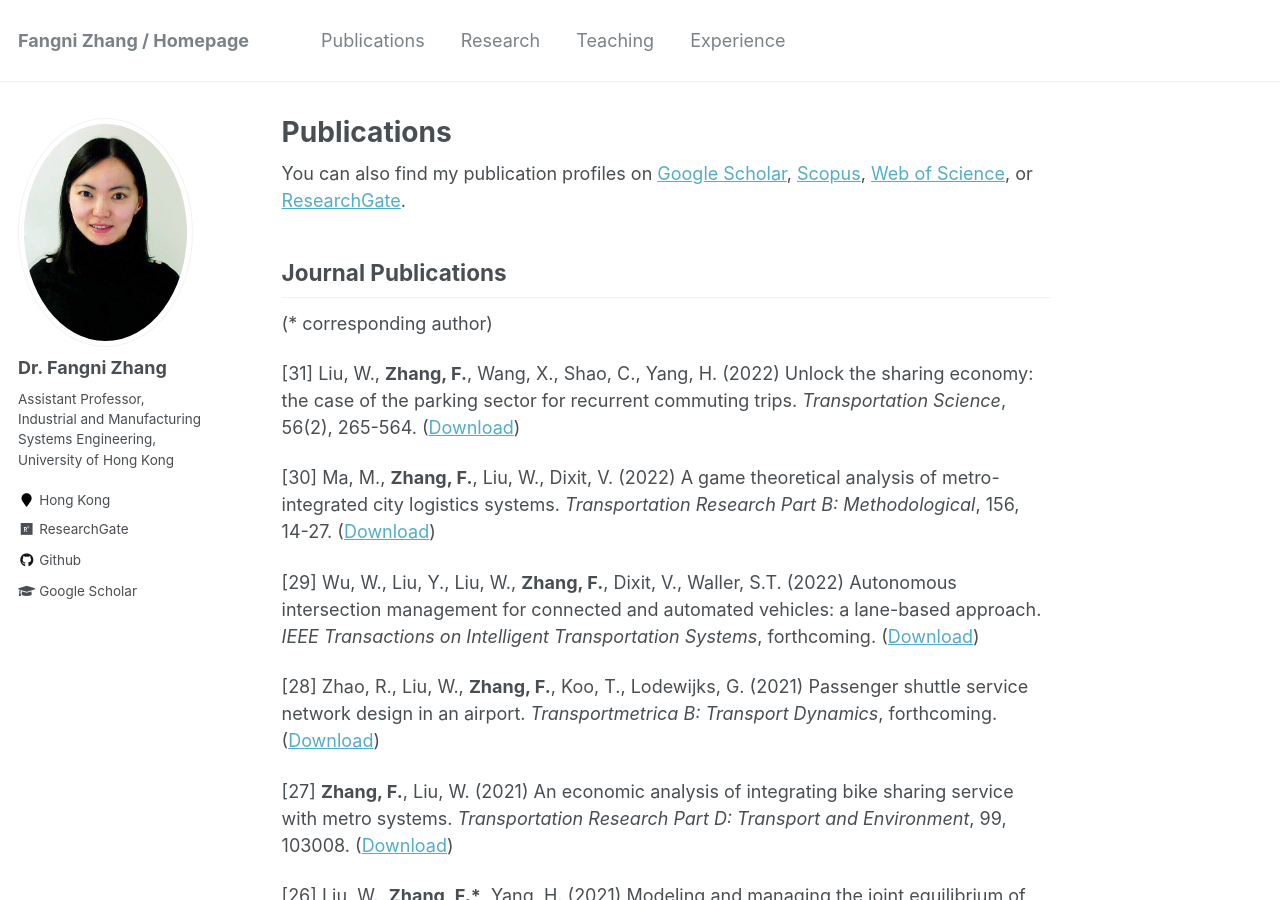
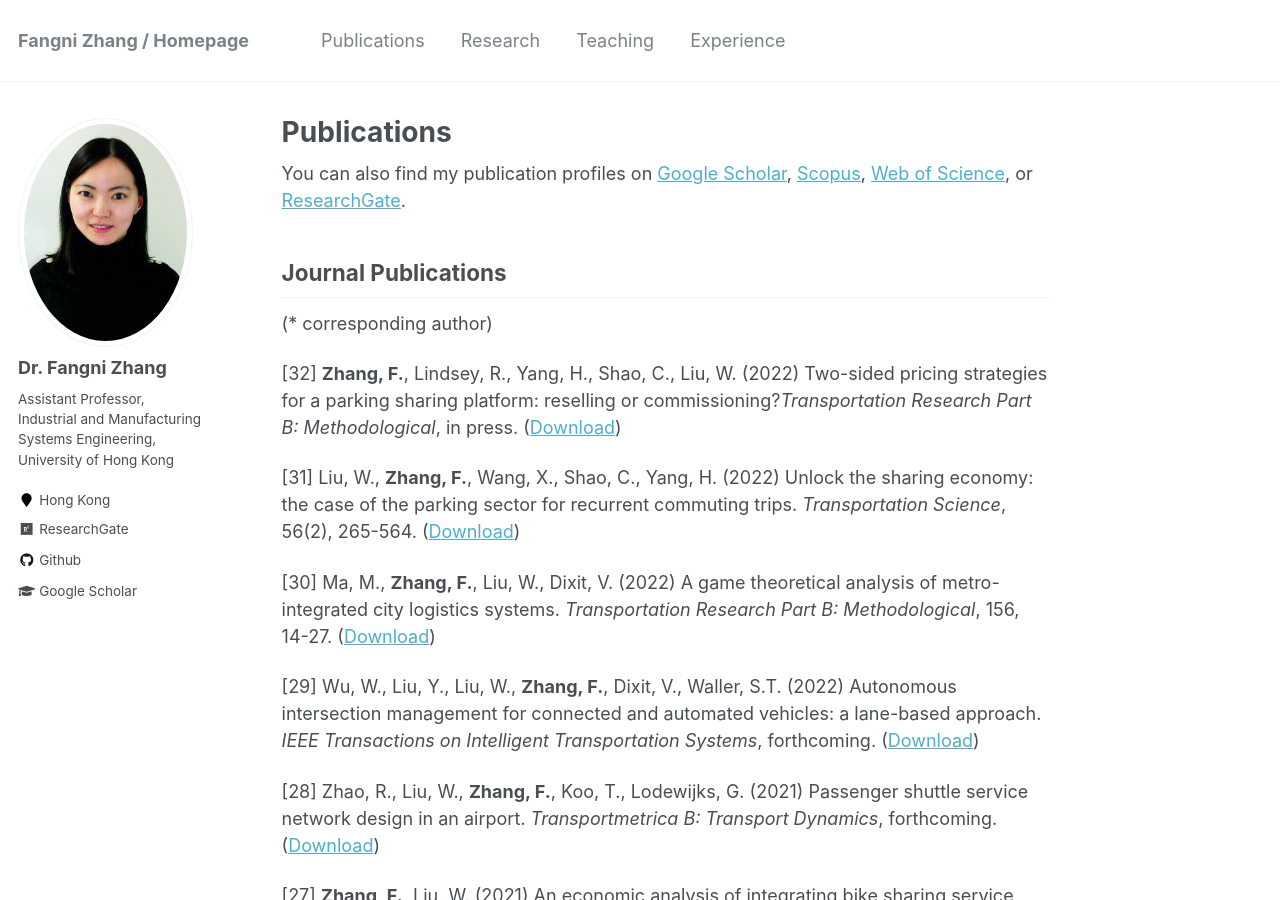
Before and after one commit to fangnizhang/fangnizhang.github.io, a Jekyll site: the page built from _pages/publications.md, in a window 1280 px wide and 900 px high. Built offline with Jekyll 4.4.1, drawn with Linux system fonts in a browser that asks for light colours.

Commit message:
Update publications.md

```diff
--- a/_pages/publications.md
+++ b/_pages/publications.md
@@ -19,6 +19,8 @@ You can also find my publication profiles on [Google Scholar](https://scholar.go
 Journal Publications
 ----------
 (* corresponding author)
+
+[32] **Zhang, F.**, Lindsey, R., Yang, H., Shao, C., Liu, W. (2022) Two-sided pricing strategies for a parking sharing platform: reselling or commissioning?_Transportation Research Part B: Methodological_, in press. ([Download](https://www.researchgate.net/publication/361632263_Two-sided_pricing_strategies_for_a_parking_sharing_platform_reselling_or_commissioning))
 
 [31] Liu, W., __Zhang, F.__, Wang, X., Shao, C., Yang, H. (2022) Unlock the sharing economy: the case of the parking sector for recurrent commuting trips. _Transportation Science_, 56(2), 265-564. ([Download](https://doi.org/10.1287/trsc.2021.1103))
 
```
